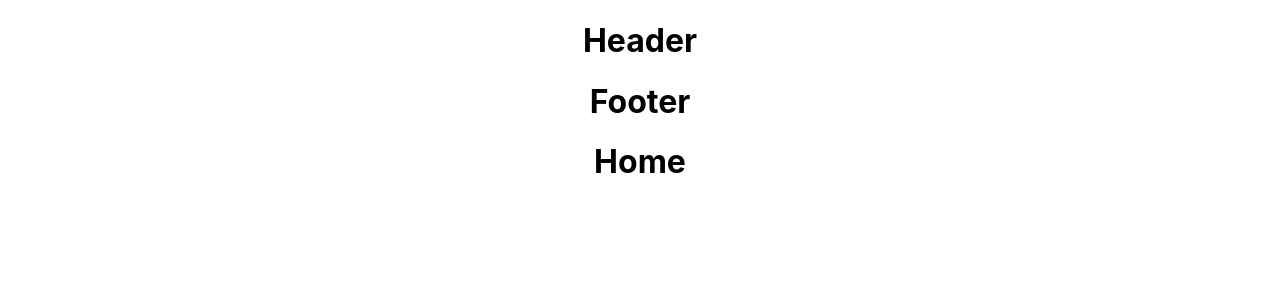
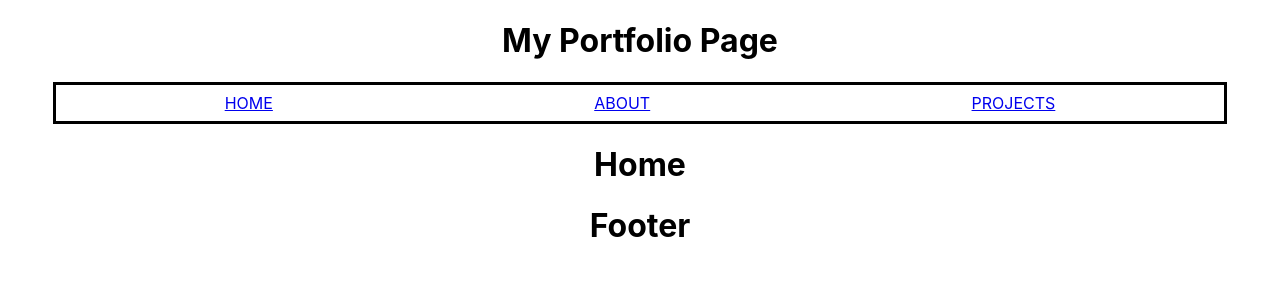
Before and after one commit to Newbclharri/portfolio1-frontend, a React (Create React App) app: page / in a window 1280 px wide. Shown: the top 300 px of the page. Built offline with nearby package versions, Linux system fonts and the light colour scheme.

Commit message:
adds nav to Header component with styling

```diff
--- a/src/App.js
+++ b/src/App.js
@@ -15,12 +15,12 @@
   return (
     <div className="App">
       <Header/>
+        <Routes>
+          <Route path="/" element={<Home/>}/>
+          <Route path="/about" element={<About URL={`${URL}about`}/>} />
+          <Route path="/projects" element={<Projects URL={`${URL}projects`}/>} />
+        </Routes>
       <Footer/>
-      <Routes>
-        <Route path="/" element={<Home/>}/>
-        <Route path="/about" element={<About />} />
-        <Route path="/projects" element={<Projects />} />
-      </Routes>
     </div>
   );
 }
--- a/src/components/Header.jsx
+++ b/src/components/Header.jsx
@@ -1,5 +1,24 @@
+import { Link } from "react-router-dom";
 
 
 export default function Header() {
-    return <h1>Header</h1>;
+    const navStyle = {
+        display: "flex",
+        justifyContent: "space-around",
+        border: "3px solid black",
+        padding: "8px",
+        width: "90%",
+        margin: "auto"
+    }
+    return(
+        <header>
+            <h1>My Portfolio Page</h1>
+        <nav style={navStyle}>
+            <Link to="/">HOME</Link>
+            <Link to="/about">ABOUT</Link>
+            <Link to="/projects">PROJECTS</Link>
+        </nav>
+        </header>
+
+    );
 }
```
